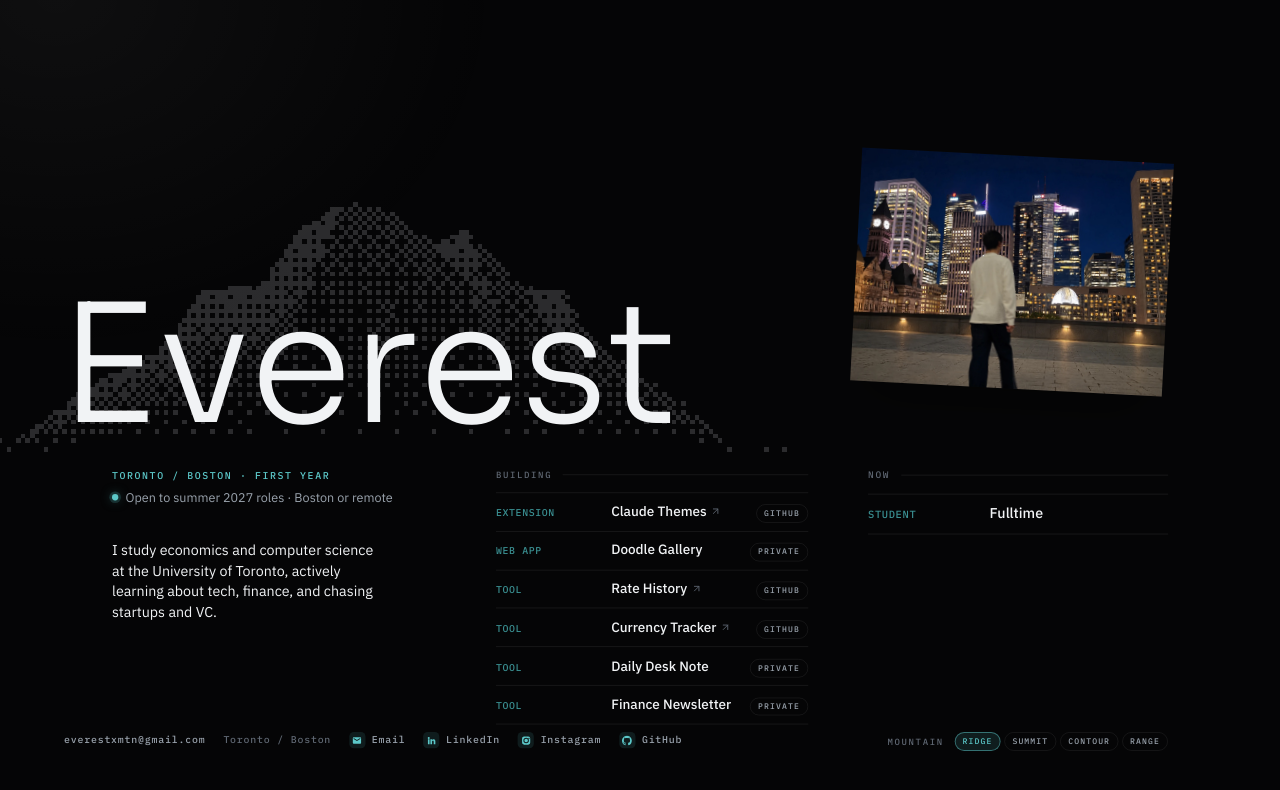
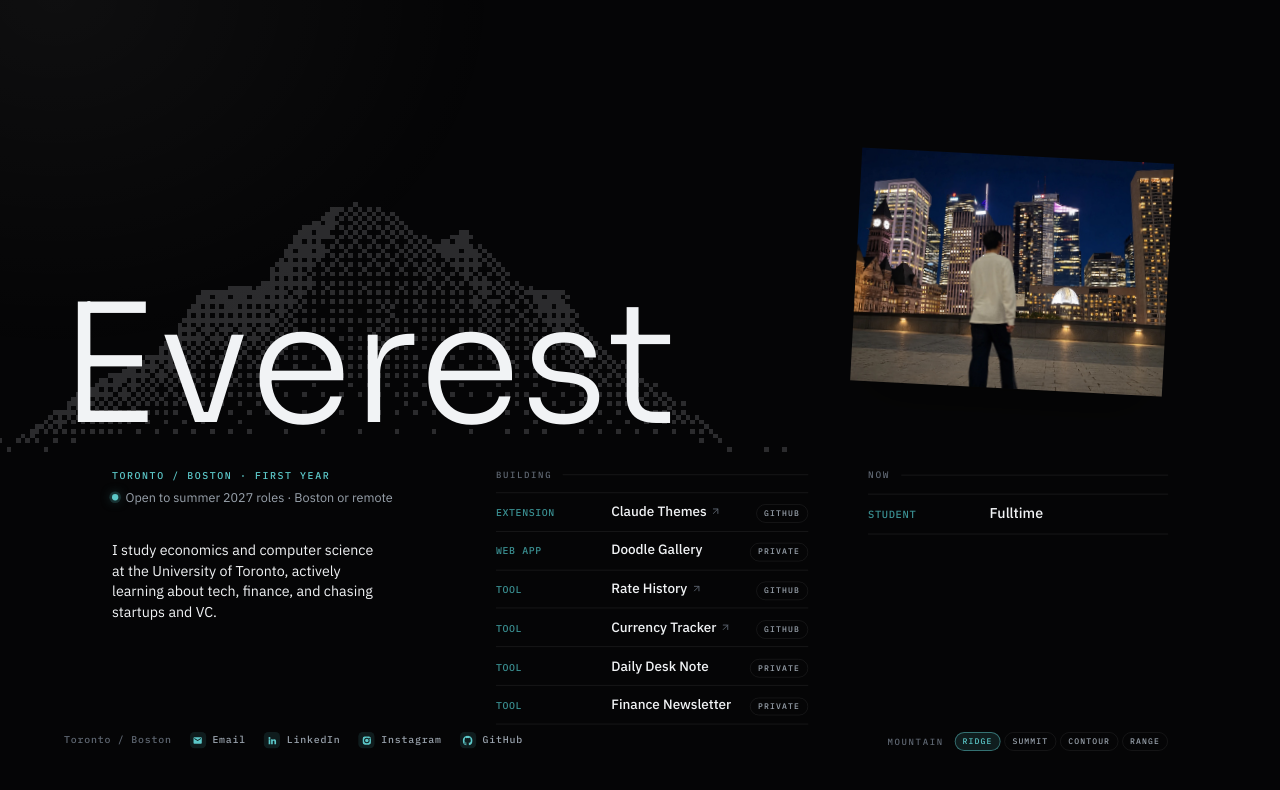
Before and after one commit to evexrest/ProfileV1JS, a React (Vite) app: page / in a window 1280 px wide. Shown: the top 790 px of the page. Built offline with nearby package versions, Linux system fonts and the light colour scheme.

Commit message:
Remove the written-out email address from the footer

```diff
--- a/src/components/site/Footer.jsx
+++ b/src/components/site/Footer.jsx
@@ -21,9 +21,6 @@
 export function Footer({ footer, links }) {
   return (
     <div className="flex flex-wrap items-center gap-x-5 gap-y-[0.4rem] font-mono text-[0.6875rem] font-medium tracking-[0.08em] text-faint">
-      <Button asChild variant="link" className={LINK}>
-        <a href={"mailto:" + footer.email}>{footer.email}</a>
-      </Button>
       <span>{footer.location}</span>
       {links.map((l) => (
         <Button key={l.label} asChild variant="link" className={LINK}>
--- a/src/content.json
+++ b/src/content.json
@@ -32,7 +32,6 @@
     }
   ],
   "footer": {
-    "email": "everestxmtn@gmail.com",
     "location": "Toronto / Boston"
   },
   "sections": [
```
